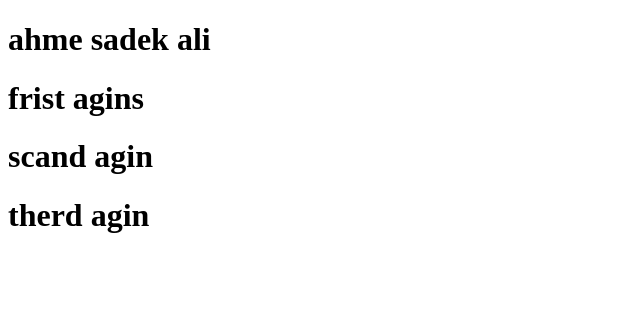
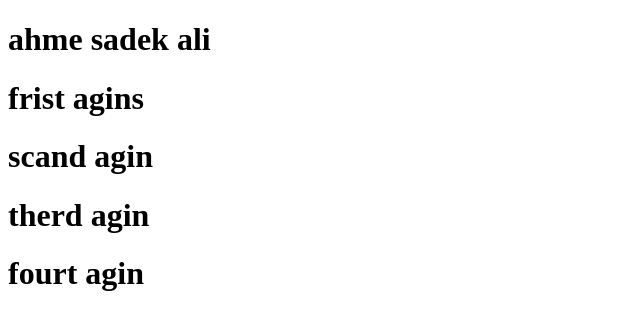
Before and after one commit to ahmedalhruysh-prog/lec7, a plain HTML site: page index.html in a window 1280 px wide. Shown: the whole page, without its empty margins (0-640 px from the left). Drawn offline with Linux system fonts and the light colour scheme.

Commit message:
fourt agin

```diff
--- a/index.html
+++ b/index.html
@@ -11,6 +11,7 @@
     <h1>frist agins</h1>
     <h1>scand agin</h1>
     <h1>therd agin</h1>
+    <h1>fourt agin</h1>
 
 </body>
 </html>
```
